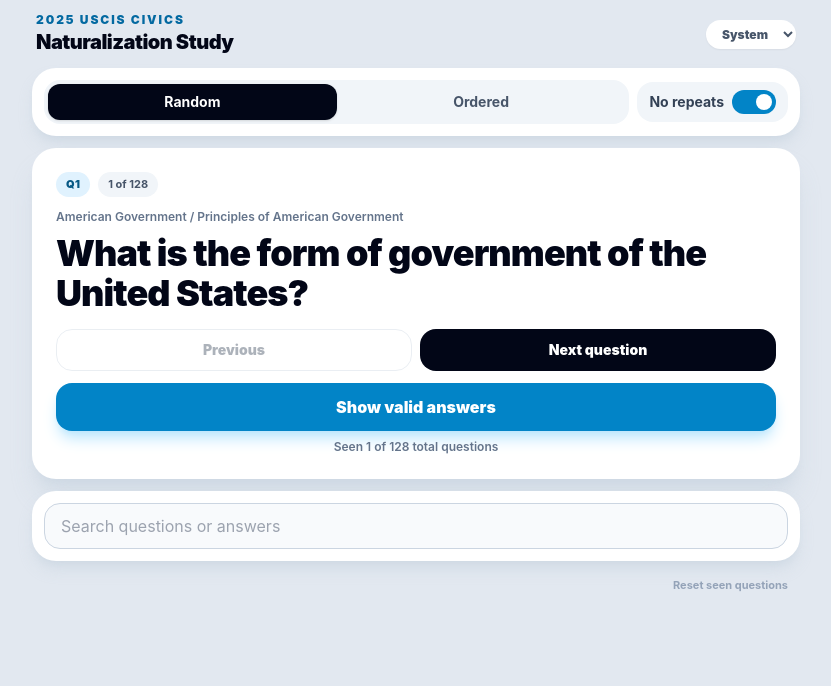
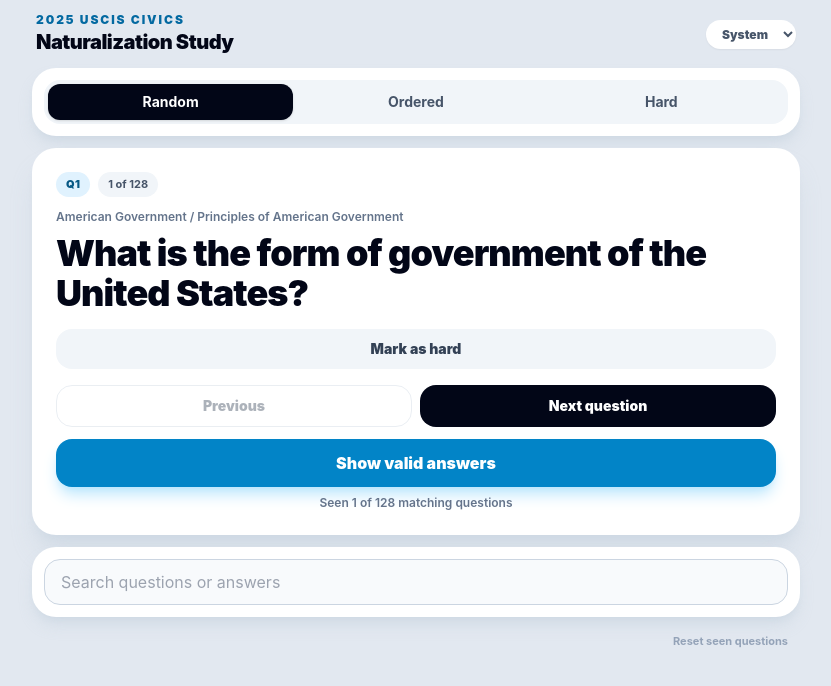
Before and after one commit to PabloZaiden/naturalization, a React (Vite) app: page / in a window 1280 px wide. Shown: the top 686 px of the page, without its empty margins (224-1055 px from the left). Built offline with nearby package versions, Linux system fonts and the light colour scheme.

Commit message:
feat: add hard question study mode (#1)
Co-authored-by: Pablo Zaidenvoren <pablozaiden@users.noreply.github.com>

```diff
--- a/src/App.tsx
+++ b/src/App.tsx
@@ -1,7 +1,7 @@
 import { useEffect, useMemo, useState } from "react";
 import civicsData from "../data/civics-questions-2025.json";
 
-type StudyMode = "random" | "ordered";
+type StudyMode = "random" | "ordered" | "hard";
 type ThemePreference = "system" | "light" | "dark";
 
 type CivicsQuestion = {
@@ -17,10 +17,10 @@ type CivicsQuestion = {
 type StoredState = {
   currentQuestionId: number;
   mode: StudyMode;
-  noRepeat: boolean;
   revealed: boolean;
   search: string;
   seenQuestionIds: number[];
+  hardQuestionIds: number[];
   theme: ThemePreference;
 };
 
@@ -29,12 +29,24 @@ const storageKey = "naturalization-study-state-v1";
 const defaultState: StoredState = {
   currentQuestionId: questions[0].id,
   mode: "random",
-  noRepeat: true,
   revealed: false,
   search: "",
   seenQuestionIds: [],
+  hardQuestionIds: [],
   theme: "system",
 };
+
+function cleanStoredQuestionIds(ids: unknown): number[] {
+  if (!Array.isArray(ids)) {
+    return [];
+  }
+
+  return [...new Set(ids.filter((id): id is number => typeof id === "number"))];
+}
+
+function cleanStoredMode(mode: unknown): StudyMode {
+  return mode === "ordered" || mode === "hard" ? mode : "random";
+}
 
 function loadStoredState(): StoredState {
   try {
@@ -45,19 +57,15 @@ function loadStoredState(): StoredState {
 
     const parsed = JSON.parse(stored) as Partial<StoredState>;
     return {
-      ...defaultState,
-      ...parsed,
       currentQuestionId:
         typeof parsed.currentQuestionId === "number"
           ? parsed.currentQuestionId
           : defaultState.currentQuestionId,
-      mode: parsed.mode === "ordered" ? "ordered" : "random",
-      noRepeat: Boolean(parsed.noRepeat),
+      mode: cleanStoredMode(parsed.mode),
       revealed: false,
       search: typeof parsed.search === "string" ? parsed.search : "",
-      seenQuestionIds: Array.isArray(parsed.seenQuestionIds)
-        ? parsed.seenQuestionIds.filter((id): id is number => typeof id === "number")
-        : [],
+      seenQuestionIds: cleanStoredQuestionIds(parsed.seenQuestionIds),
+      hardQuestionIds: cleanStoredQuestionIds(parsed.hardQuestionIds),
       theme:
         parsed.theme === "light" || parsed.theme === "dark" || parsed.theme === "system"
           ? parsed.theme
@@ -114,48 +122,84 @@ function App() {
     () => new Set(state.seenQuestionIds),
     [state.seenQuestionIds],
   );
+  const hardQuestionIds = useMemo(
+    () => new Set(state.hardQuestionIds),
+    [state.hardQuestionIds],
+  );
   const normalizedSearch = state.search.trim().toLowerCase();
-  const filteredQuestions = useMemo(
+  const searchMatchedQuestions = useMemo(
     () =>
       normalizedSearch
         ? questions.filter((question) => matchesQuery(question, normalizedSearch))
         : questions,
     [normalizedSearch],
   );
+  const hardQuestions = useMemo(
+    () => questions.filter((question) => hardQuestionIds.has(question.id)),
+    [hardQuestionIds],
+  );
+  const activeQuestions = useMemo(
+    () =>
+      state.mode === "hard"
+        ? searchMatchedQuestions.filter((question) => hardQuestionIds.has(question.id))
+        : searchMatchedQuestions,
+    [hardQuestionIds, searchMatchedQuestions, state.mode],
+  );
   const currentQuestion =
-    filteredQuestions.find((question) => question.id === state.currentQuestionId) ??
-    filteredQuestions[0] ??
-    questions[0];
-  const currentIndex = filteredQuestions.findIndex(
-    (question) => question.id === currentQuestion.id,
-  );
-  const unseenFilteredQuestions = filteredQuestions.filter(
+    activeQuestions.find((question) => question.id === state.currentQuestionId) ??
+    activeQuestions[0];
+  const currentIndex = currentQuestion
+    ? activeQuestions.findIndex((question) => question.id === currentQuestion.id)
+    : -1;
+  const unseenActiveQuestions = activeQuestions.filter(
     (question) => !seenQuestionIds.has(question.id),
   );
-  const nextUnseenQuestions = unseenFilteredQuestions.filter(
-    (question) => question.id !== currentQuestion.id,
+  const nextUnseenQuestions = unseenActiveQuestions.filter(
+    (question) => question.id !== currentQuestion?.id,
   );
   const hasSearch = normalizedSearch.length > 0;
-  const canGoNext = !state.noRepeat || nextUnseenQuestions.length > 0;
+  const hasHardQuestions = hardQuestions.length > 0;
+  const canGoNext = nextUnseenQuestions.length > 0;
+  const activeQuestionIds = useMemo(
+    () => new Set(activeQuestions.map((question) => question.id)),
+    [activeQuestions],
+  );
+  const isCurrentQuestionHard = currentQuestion
+    ? hardQuestionIds.has(currentQuestion.id)
+    : false;
+  const activeSeenCount = activeQuestions.filter((question) =>
+    seenQuestionIds.has(question.id),
+  ).length;
+  const canGoPrevious = currentQuestion
+    ? state.mode === "ordered"
+      ? activeQuestions.length > 1
+      : state.seenQuestionIds.some(
+          (id) => activeQuestionIds.has(id) && id !== currentQuestion.id,
+        )
+    : false;
 
   useEffect(() => {
-    if (filteredQuestions.length === 0) {
+    if (activeQuestions.length === 0) {
       return;
     }
 
-    if (!filteredQuestions.some((question) => question.id === state.currentQuestionId)) {
+    if (!activeQuestions.some((question) => question.id === state.currentQuestionId)) {
       setState((currentState) => ({
         ...currentState,
         currentQuestionId:
-          currentState.mode === "random"
-            ? getRandomItem(filteredQuestions).id
-            : filteredQuestions[0].id,
+          currentState.mode === "ordered"
+            ? activeQuestions[0].id
+            : getRandomItem(activeQuestions).id,
         revealed: false,
       }));
     }
-  }, [filteredQuestions, state.currentQuestionId]);
+  }, [activeQuestions, state.currentQuestionId]);
 
   useEffect(() => {
+    if (!currentQuestion) {
+      return;
+    }
+
     setState((currentState) => {
       if (currentState.seenQuestionIds.includes(currentQuestion.id)) {
         return currentState;
@@ -166,7 +210,7 @@ function App() {
         seenQuestionIds: [...currentState.seenQuestionIds, currentQuestion.id],
       };
     });
-  }, [currentQuestion.id]);
+  }, [currentQuestion]);
 
   function updateState(update: Partial<StoredState>) {
     setState((currentState) => ({ ...currentState, ...update }));
@@ -177,33 +221,23 @@ function App() {
   }
 
   function updateSearch(search: string) {
-    const normalizedQuery = search.trim().toLowerCase();
-    const matches = normalizedQuery
-      ? questions.filter((question) => matchesQuery(question, normalizedQuery))
-      : questions;
-    const currentQuestionMatches = matches.some(
-      (question) => question.id === state.currentQuestionId,
-    );
-
-    updateState({
-      search,
-      currentQuestionId: currentQuestionMatches
-        ? state.currentQuestionId
-        : (matches[0]?.id ?? state.currentQuestionId),
-      revealed: false,
-    });
+    updateState({ search, revealed: false });
   }
 
-  function getOrderedOffsetQuestion(offset: number): CivicsQuestion {
+  function getOrderedOffsetQuestion(offset: number): CivicsQuestion | undefined {
+    if (activeQuestions.length === 0 || currentIndex < 0) {
+      return undefined;
+    }
+
     const nextIndex =
-      (currentIndex + offset + filteredQuestions.length) % filteredQuestions.length;
-    return filteredQuestions[nextIndex];
+      (currentIndex + offset + activeQuestions.length) % activeQuestions.length;
+    return activeQuestions[nextIndex];
   }
 
   function getNextUnseenOrderedQuestion(): CivicsQuestion | undefined {
-    for (let offset = 1; offset < filteredQuestions.length; offset += 1) {
+    for (let offset = 1; offset < activeQuestions.length; offset += 1) {
       const candidate = getOrderedOffsetQuestion(offset);
-      if (!seenQuestionIds.has(candidate.id)) {
+      if (candidate && !seenQuestionIds.has(candidate.id)) {
         return candidate;
       }
     }
@@ -212,63 +246,87 @@ function App() {
   }
 
   function goToNextQuestion() {
-    if (filteredQuestions.length === 0) {
-      return;
-    }
-
-    if (state.noRepeat && nextUnseenQuestions.length === 0) {
+    if (!currentQuestion || activeQuestions.length === 0 || nextUnseenQuestions.length === 0) {
       return;
     }
 
     if (state.mode === "ordered") {
-      selectQuestion(
-        state.noRepeat
-          ? (getNextUnseenOrderedQuestion() ?? currentQuestion).id
-          : getOrderedOffsetQuestion(1).id,
-      );
+      selectQuestion((getNextUnseenOrderedQuestion() ?? currentQuestion).id);
       return;
     }
 
-    const candidates = state.noRepeat
-      ? nextUnseenQuestions
-      : filteredQuestions.filter((question) => question.id !== currentQuestion.id);
-    selectQuestion(getRandomItem(candidates.length > 0 ? candidates : filteredQuestions).id);
+    selectQuestion(getRandomItem(nextUnseenQuestions).id);
   }
 
   function goToPreviousQuestion() {
-    if (filteredQuestions.length === 0) {
+    if (!currentQuestion || activeQuestions.length === 0) {
       return;
     }
 
     if (state.mode === "ordered") {
-      selectQuestion(getOrderedOffsetQuestion(-1).id);
+      const previousQuestion = getOrderedOffsetQuestion(-1);
+      if (previousQuestion) {
+        selectQuestion(previousQuestion.id);
+      }
       return;
     }
 
     const previousSeenQuestion = [...state.seenQuestionIds]
       .reverse()
       .map((id) => questions.find((question) => question.id === id))
-      .find((question) => question && question.id !== currentQuestion.id);
+      .find(
+        (question) =>
+          question && activeQuestionIds.has(question.id) && question.id !== currentQuestion.id,
+      );
 
     if (previousSeenQuestion) {
       selectQuestion(previousSeenQuestion.id);
     }
   }
 
+  function toggleCurrentQuestionHard() {
+    if (!currentQuestion) {
+      return;
+    }
+
+    setState((currentState) => {
+      const alreadyHard = currentState.hardQuestionIds.includes(currentQuestion.id);
+      return {
+        ...currentState,
+        hardQuestionIds: alreadyHard
+          ? currentState.hardQuestionIds.filter((id) => id !== currentQuestion.id)
+          : [...currentState.hardQuestionIds, currentQuestion.id],
+      };
+    });
+  }
+
   function resetSeenQuestions() {
     if (
       window.confirm(
-        "Reset seen questions? This will clear your no-repeat progress on this device.",
+        "Reset seen questions? This will clear your study progress on this device.",
       )
     ) {
-      updateState({ seenQuestionIds: [currentQuestion.id], revealed: false });
+      updateState({
+        seenQuestionIds: currentQuestion ? [currentQuestion.id] : [],
+        revealed: false,
+      });
     }
   }
 
   const progressLabel =
-    filteredQuestions.length > 0
-      ? `${currentIndex + 1} of ${filteredQuestions.length}`
+    activeQuestions.length > 0 && currentIndex >= 0
+      ? `${currentIndex + 1} of ${activeQuestions.length}`
       : "0 of 0";
+  const emptyTitle =
+    state.mode === "hard" && !hasHardQuestions
+      ? "No hard questions yet"
+      : state.mode === "hard"
+        ? "No matching hard questions"
+        : "No matching questions";
+  const emptyDescription =
+    state.mode === "hard" && !hasHardQuestions
+      ? "Mark questions as hard from Random or Ordered mode, then come back here to study them."
+      : "Try clearing your search to see more questions.";
 
   return (
     <main className="min-h-screen bg-slate-200 px-3 py-3 text-slate-950 transition-colors dark:bg-slate-950 dark:text-slate-50 sm:px-6">
@@ -297,9 +355,9 @@ function App() {
         </header>
 
         <section className="rounded-3xl bg-white p-3 shadow-lg shadow-slate-300/70 transition-colors dark:bg-slate-900 dark:shadow-black/30">
-          <div className="grid grid-cols-[1fr_auto] items-center gap-2">
-            <div className="grid grid-cols-2 rounded-2xl bg-slate-100 p-1 dark:bg-slate-800">
-              {(["random", "ordered"] as const).map((mode) => (
+          <div className="rounded-2xl bg-slate-100 p-1 dark:bg-slate-800">
+            <div className="grid grid-cols-3">
+              {(["random", "ordered", "hard"] as const).map((mode) => (
                 <button
                   className={`rounded-xl px-3 py-2 text-sm font-bold transition ${
                     state.mode === mode
@@ -310,36 +368,40 @@ function App() {
                   type="button"
                   onClick={() => updateState({ mode })}
                 >
-                  {mode === "random" ? "Random" : "Ordered"}
+                  {mode === "random" ? "Random" : mode === "ordered" ? "Ordered" : "Hard"}
                 </button>
               ))}
             </div>
-
-            <label className="flex items-center gap-2 rounded-2xl bg-slate-100 px-3 py-2 text-sm font-bold text-slate-700 dark:bg-slate-800 dark:text-slate-300">
-              <span className="hidden min-[360px]:inline">No repeats</span>
-              <span className="min-[360px]:hidden">Unique</span>
-              <input
-                className="peer sr-only"
-                checked={state.noRepeat}
-                type="checkbox"
-                onChange={(event) => updateState({ noRepeat: event.target.checked })}
-              />
-              <span className="relative h-6 w-11 rounded-full bg-slate-300 transition after:absolute after:left-1 after:top-1 after:h-4 after:w-4 after:rounded-full after:bg-white after:transition peer-checked:bg-sky-600 peer-checked:after:translate-x-5 dark:bg-slate-700" />
-            </label>
           </div>
         </section>
 
         <section className="flex flex-col rounded-3xl bg-white p-4 shadow-xl shadow-slate-300/70 transition-colors dark:bg-slate-900 dark:shadow-black/30 sm:p-6">
-          {filteredQuestions.length === 0 ? (
+          {!currentQuestion ? (
             <div className="flex flex-1 flex-col items-center justify-center py-10 text-center">
-              <p className="text-lg font-black">No matching questions</p>
+              <p className="text-lg font-black">{emptyTitle}</p>
+              <p className="mt-2 max-w-sm text-sm font-semibold text-slate-500 dark:text-slate-400">
+                {emptyDescription}
+              </p>
+              <div className="mt-4 flex flex-wrap justify-center gap-2">
+                {hasSearch ? (
                   <button
-                className="mt-4 rounded-2xl bg-slate-950 px-5 py-3 text-sm font-bold text-white dark:bg-white dark:text-slate-950"
+                    className="rounded-2xl bg-slate-950 px-5 py-3 text-sm font-bold text-white dark:bg-white dark:text-slate-950"
                     type="button"
                     onClick={() => updateSearch("")}
                   >
                     Clear search
                   </button>
+                ) : null}
+                {state.mode === "hard" && !hasHardQuestions ? (
+                  <button
+                    className="rounded-2xl border border-slate-300 px-5 py-3 text-sm font-bold text-slate-700 dark:border-slate-700 dark:text-slate-200"
+                    type="button"
+                    onClick={() => updateState({ mode: "random" })}
+                  >
+                    Study all questions
+                  </button>
+                ) : null}
+              </div>
             </div>
           ) : (
             <>
@@ -355,6 +417,11 @@ function App() {
                     65/20
                   </span>
                 ) : null}
+                {isCurrentQuestionHard ? (
+                  <span className="rounded-full bg-rose-100 px-2.5 py-1 text-[11px] font-black uppercase tracking-wide text-rose-800 dark:bg-rose-950 dark:text-rose-200">
+                    Hard
+                  </span>
+                ) : null}
               </div>
 
               <p className="text-xs font-semibold text-slate-500 dark:text-slate-400">
@@ -364,12 +431,24 @@ function App() {
                 {currentQuestion.question}
               </h2>
 
+              <button
+                className={`mt-4 rounded-2xl px-4 py-2.5 text-sm font-black transition ${
+                  isCurrentQuestionHard
+                    ? "bg-rose-100 text-rose-800 dark:bg-rose-950 dark:text-rose-200"
+                    : "bg-slate-100 text-slate-700 dark:bg-slate-800 dark:text-slate-200"
+                }`}
+                type="button"
+                onClick={toggleCurrentQuestionHard}
+              >
+                {isCurrentQuestionHard ? "Marked as hard" : "Mark as hard"}
+              </button>
+
               <div className="grid grid-cols-2 gap-2 pt-4">
                 <button
                   className="rounded-2xl border border-slate-300 px-4 py-2.5 text-sm font-black text-slate-700 disabled:opacity-40 dark:border-slate-700 dark:text-slate-200"
                   type="button"
                   onClick={goToPreviousQuestion}
-                  disabled={state.mode === "random" && state.seenQuestionIds.length <= 1}
+                  disabled={!canGoPrevious}
                 >
                   Previous
                 </button>
@@ -417,9 +496,10 @@ function App() {
               ) : null}
 
               <p className="mt-2 text-center text-xs font-semibold text-slate-500 dark:text-slate-400">
-                Seen {seenQuestionIds.size} of {questions.length} total questions
-                {state.noRepeat && unseenFilteredQuestions.length === 0
-                  ? ". All matching questions have been seen."
+                Seen {activeSeenCount} of {activeQuestions.length}{" "}
+                {state.mode === "hard" ? "hard" : "matching"} questions
+                {unseenActiveQuestions.length === 0
+                  ? ". All active questions have been seen."
                   : ""}
               </p>
             </>
@@ -439,16 +519,16 @@ function App() {
             onChange={(event) => updateSearch(event.target.value)}
           />
 
-          {hasSearch && filteredQuestions.length > 0 ? (
+          {hasSearch && activeQuestions.length > 0 ? (
             <>
             <h2 className="text-xs font-black uppercase tracking-wide text-slate-500 dark:text-slate-400">
-              {filteredQuestions.length} search results
+              {activeQuestions.length} search results
             </h2>
             <div className="mt-2 max-h-40 space-y-2 overflow-auto pr-1">
-              {filteredQuestions.map((question) => (
+              {activeQuestions.map((question) => (
                 <button
                   className={`w-full rounded-2xl p-2.5 text-left transition ${
-                    question.id === currentQuestion.id
+                    question.id === currentQuestion?.id
                       ? "bg-slate-950 text-white dark:bg-white dark:text-slate-950"
                       : "bg-slate-100 text-slate-800 dark:bg-slate-800 dark:text-slate-200"
                   }`}
```
Lines whose indentation alone changed are shown as unchanged.
